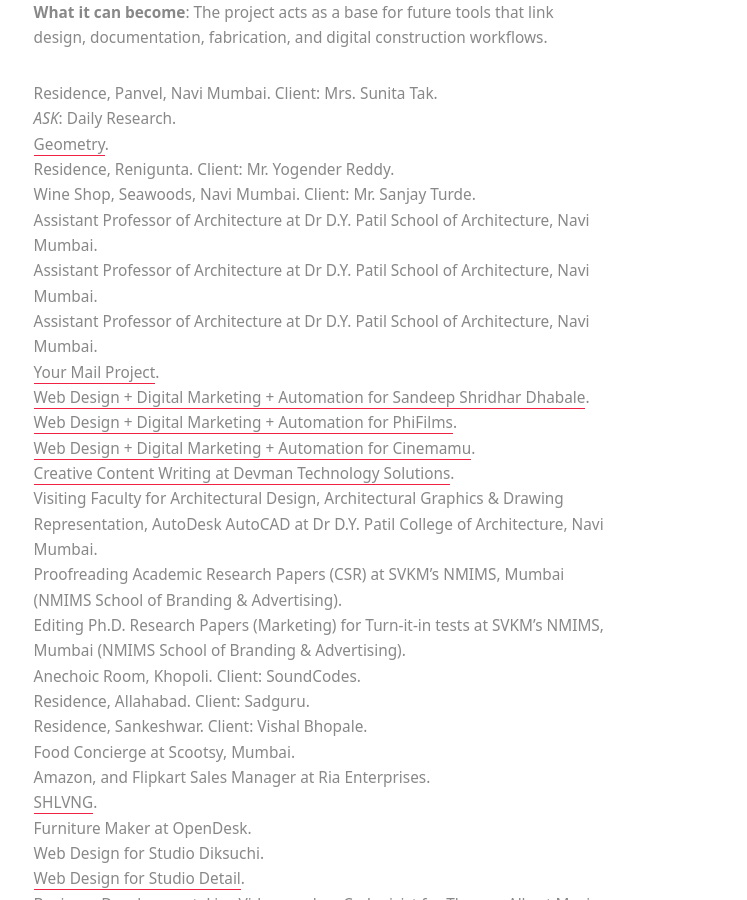
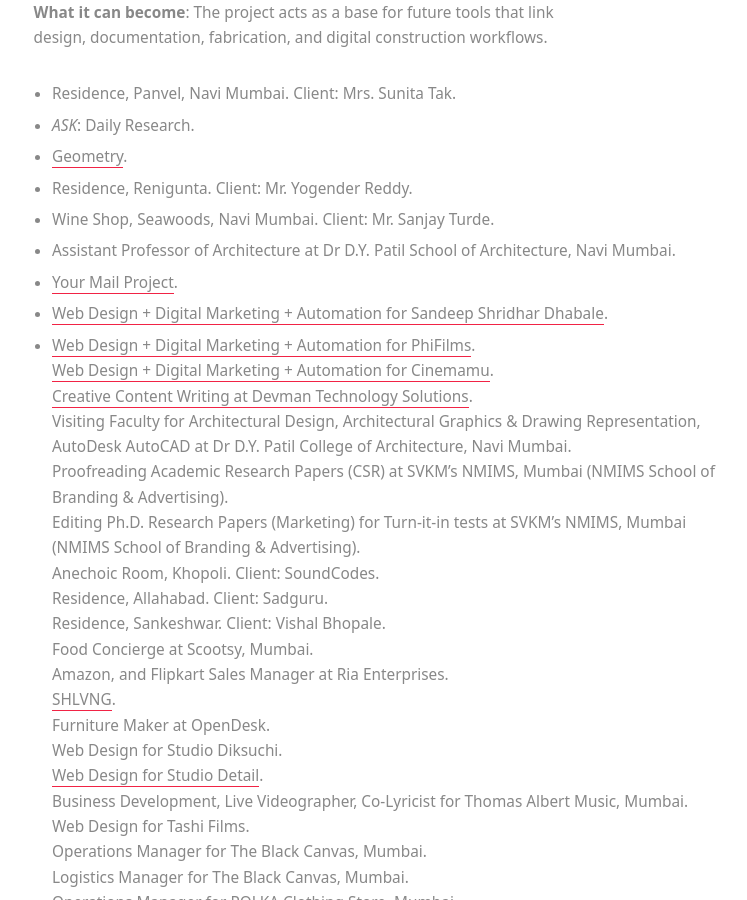
Before and after one commit to kushalsamant/kushalsamant.github.io, a Jekyll site: the page built from projects.md, in a window 1280 px wide and 900 px high, scrolled down 745 px. Shown: the whole window, without its empty margins (255-1002 px from the left). Built offline with Jekyll 4.4.1, drawn with Linux system fonts in a browser that asks for light colours; our own code applies the rules of GitHub Pages for plain Markdown files.

Commit message:
Update projects.md

```diff
--- a/projects.md
+++ b/projects.md
@@ -16,17 +16,15 @@
 
 **What it can become**: The project acts as a base for future tools that link design, documentation, fabrication, and digital construction workflows.
 
-Residence, Panvel, Navi Mumbai. Client: Mrs. Sunita Tak. <br>
-_ASK_: Daily Research. <br>
-<a href="https://geometry.printify.com" rel="noopener noreferrer" target="_blank">Geometry</a>. <br>
-Residence, Renigunta. Client: Mr. Yogender Reddy. <br>
-Wine Shop, Seawoods, Navi Mumbai. Client: Mr. Sanjay Turde. <br>
-Assistant Professor of Architecture at Dr D.Y. Patil School of Architecture, Navi Mumbai. <br>
-Assistant Professor of Architecture at Dr D.Y. Patil School of Architecture, Navi Mumbai. <br>
-Assistant Professor of Architecture at Dr D.Y. Patil School of Architecture, Navi Mumbai. <br>
-<a href="https://kushalsamant.github.io/projects/yourmailproject_archive.html">Your&nbsp;Mail&nbsp;Project</a>. <br>
-<a href="https://sandishridhar.tumblr.com" rel="noopener noreferrer" target="_blank">Web Design + Digital Marketing + Automation for Sandeep Shridhar Dhabale</a>. <br>
-<a href="https://phifilms.in" rel="noopener noreferrer" target="_blank">Web Design + Digital Marketing + Automation for PhiFilms</a>. <br>
+- Residence, Panvel, Navi Mumbai. Client: Mrs. Sunita Tak. <br>
+- _ASK_: Daily Research. <br>
+- <a href="https://geometry.printify.com" rel="noopener noreferrer" target="_blank">Geometry</a>. <br>
+- Residence, Renigunta. Client: Mr. Yogender Reddy. <br>
+- Wine Shop, Seawoods, Navi Mumbai. Client: Mr. Sanjay Turde. <br>
+- Assistant Professor of Architecture at Dr D.Y. Patil School of Architecture, Navi Mumbai. <br>
+- <a href="https://kushalsamant.github.io/projects/yourmailproject_archive.html">Your&nbsp;Mail&nbsp;Project</a>. <br>
+- <a href="https://sandishridhar.tumblr.com" rel="noopener noreferrer" target="_blank">Web Design + Digital Marketing + Automation for Sandeep Shridhar Dhabale</a>. <br>
+- <a href="https://phifilms.in" rel="noopener noreferrer" target="_blank">Web Design + Digital Marketing + Automation for PhiFilms</a>. <br>
 <a href="https://cinemamu.in" rel="noopener noreferrer" target="_blank">Web Design + Digital Marketing + Automation for Cinemamu</a>. <br>
 <a href="https://devmantechnology.com" rel="noopener noreferrer" target="_blank">Creative Content Writing at Devman Technology Solutions</a>. <br>
 Visiting Faculty for Architectural Design, Architectural Graphics & Drawing Representation, AutoDesk AutoCAD at Dr D.Y. Patil College of Architecture, Navi Mumbai. <br>
```
